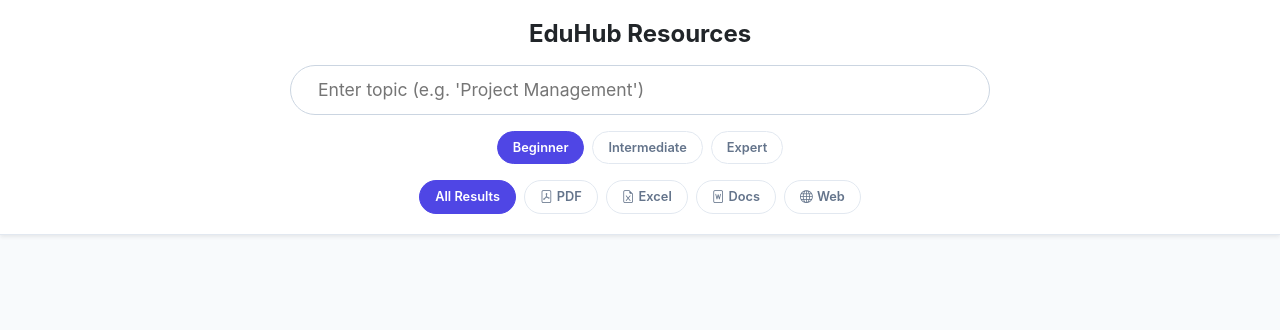
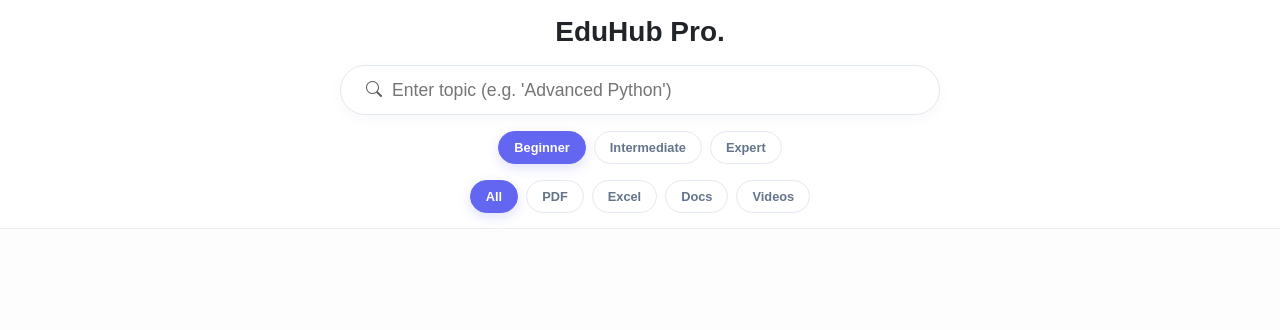
Before and after one commit to amilasdayananda/eduhub, a Flask app: page / in a window 1280 px wide. Shown: the top 330 px of the page. Run offline with Flask 3, Linux system fonts and the light colour scheme.

Commit message:
Update index.html

```diff
--- a/templates/index.html
+++ b/templates/index.html
@@ -2,61 +2,58 @@
 <html lang="en">
 <head>
     <meta charset="UTF-8">
-    <title>EduHub Pro | Advanced Filters</title>
+    <title>EduHub Pro | Global Search</title>
     <link href="https://cdn.jsdelivr.net/npm/bootstrap@5.3.0/dist/css/bootstrap.min.css" rel="stylesheet">
     <link rel="stylesheet" href="https://cdn.jsdelivr.net/npm/bootstrap-icons@1.11.0/font/bootstrap-icons.css">
     <style>
-        :root { --accent: #4f46e5; }
-        body { background: #f8fafc; font-family: 'Inter', sans-serif; }
+        :root { --accent: #6366f1; }
+        body { background: #fdfdfd; font-family: 'Plus Jakarta Sans', sans-serif; }
+        .nav-glass { position: sticky; top: 0; background: rgba(255,255,255,0.85); backdrop-filter: blur(15px); border-bottom: 1px solid #eee; z-index: 1000; padding: 15px 0; }
+        .search-pill { background: #fff; border-radius: 50px; border: 1px solid #e2e8f0; padding: 10px 25px; max-width: 600px; margin: 0 auto; box-shadow: 0 4px 15px rgba(0,0,0,0.03); }
+        .search-pill input { border: none; outline: none; width: 100%; font-size: 1.1rem; }
 
-        /* Dashboard Header */
-        .dashboard-nav {
-            position: sticky; top: 0; background: rgba(255,255,255,0.9);
-            backdrop-filter: blur(15px); border-bottom: 1px solid #e2e8f0;
-            padding: 20px 0; z-index: 1000;
-        }
-        .search-wrap { background: #fff; border-radius: 50px; border: 1px solid #cbd5e1; padding: 10px 25px; max-width: 700px; margin: 0 auto; }
-        .search-wrap input { border: none; outline: none; width: 100%; font-size: 1.1rem; }
+        .filter-chip { cursor: pointer; padding: 6px 15px; border-radius: 50px; font-size: 0.8rem; font-weight: 600; border: 1px solid #e2e8f0; background: #fff; transition: 0.3s; color: #64748b; }
+        .filter-chip.active { background: var(--accent); color: white; border-color: var(--accent); box-shadow: 0 4px 12px rgba(99, 102, 241, 0.2); }
 
-        /* Filter Pills */
-        .filter-pill { cursor: pointer; padding: 6px 15px; border-radius: 50px; font-size: 0.8rem; font-weight: 600; border: 1px solid #e2e8f0; background: #fff; transition: 0.3s; color: #64748b; }
-        .filter-pill.active { background: var(--accent); color: white; border-color: var(--accent); }
+        .res-card { background: #fff; border-radius: 24px; padding: 25px; border: 1px solid #f1f5f9; height: 100%; transition: all 0.4s ease; }
+        .res-card:hover { transform: translateY(-8px); box-shadow: 0 20px 40px rgba(0,0,0,0.05); }
 
-        .res-card { background: #fff; border-radius: 20px; padding: 20px; border: 1px solid #f1f5f9; height: 100%; transition: 0.3s; }
-        .res-card:hover { transform: translateY(-8px); box-shadow: 0 15px 30px rgba(0,0,0,0.05); }
-
-        .icon-box { width: 44px; height: 44px; border-radius: 10px; display: flex; align-items: center; justify-content: center; font-size: 1.3rem; margin-bottom: 15px; }
-        .bg-pdf { background: #fef2f2; color: #ef4444; }
+        .icon-sq { width: 48px; height: 48px; border-radius: 12px; display: flex; align-items: center; justify-content: center; font-size: 1.4rem; margin-bottom: 15px; }
+        .bg-pdf { background: #fee2e2; color: #ef4444; }
         .bg-excel { background: #f0fdf4; color: #22c55e; }
         .bg-document { background: #eff6ff; color: #3b82f6; }
+        .bg-video { background: #fff7ed; color: #f97316; }
         .bg-web { background: #f5f3ff; color: #7c3aed; }
-        .bg-video { background: #fff7ed; color: #f97316; }
+
+        /* Video Embed Style */
+        .video-thumb { border-radius: 12px; width: 100%; margin-bottom: 15px; background: #000; height: 150px; display: flex; align-items: center; justify-content: center; color: white; }
     </style>
 </head>
 <body>
 
-<div class="dashboard-nav shadow-sm">
+<nav class="nav-glass">
     <div class="container text-center">
-        <h4 class="fw-bold mb-3">EduHub Resources</h4>
-        <div class="search-wrap d-flex align-items-center mb-3">
-            <input type="text" id="qInput" placeholder="Enter topic (e.g. 'Project Management')">
+        <h3 class="fw-bold mb-3">EduHub Pro.</h3>
+        <div class="search-pill d-flex align-items-center mb-3">
+            <i class="bi bi-search text-muted me-2"></i>
+            <input type="text" id="qInput" placeholder="Enter topic (e.g. 'Advanced Python')">
         </div>
 
         <div class="d-flex justify-content-center gap-2 mb-3">
-            <div class="filter-pill active level-p" onclick="setType(this, 'level', 'Beginner')">Beginner</div>
-            <div class="filter-pill level-p" onclick="setType(this, 'level', 'Intermediate')">Intermediate</div>
-            <div class="filter-pill level-p" onclick="setType(this, 'level', 'Expert')">Expert</div>
+            <div class="filter-chip active l-chip" onclick="updateFilter(this, 'level', 'Beginner')">Beginner</div>
+            <div class="filter-chip l-chip" onclick="updateFilter(this, 'level', 'Intermediate')">Intermediate</div>
+            <div class="filter-chip l-chip" onclick="updateFilter(this, 'level', 'Expert')">Expert</div>
         </div>
 
         <div class="d-flex justify-content-center gap-2">
-            <div class="filter-pill active type-p" onclick="setType(this, 'type', 'all')">All Results</div>
-            <div class="filter-pill type-p" onclick="setType(this, 'type', 'pdf')"><i class="bi bi-file-pdf me-1"></i>PDF</div>
-            <div class="filter-pill type-p" onclick="setType(this, 'type', 'excel')"><i class="bi bi-file-earmark-excel me-1"></i>Excel</div>
-            <div class="filter-pill type-p" onclick="setType(this, 'type', 'document')"><i class="bi bi-file-word me-1"></i>Docs</div>
-            <div class="filter-pill type-p" onclick="setType(this, 'type', 'web')"><i class="bi bi-globe me-1"></i>Web</div>
+            <div class="filter-chip active t-chip" onclick="updateFilter(this, 'type', 'all')">All</div>
+            <div class="filter-chip t-chip" onclick="updateFilter(this, 'type', 'pdf')">PDF</div>
+            <div class="filter-chip t-chip" onclick="updateFilter(this, 'type', 'excel')">Excel</div>
+            <div class="filter-chip t-chip" onclick="updateFilter(this, 'type', 'document')">Docs</div>
+            <div class="filter-chip t-chip" onclick="updateFilter(this, 'type', 'video')">Videos</div>
         </div>
     </div>
-</div>
+</nav>
 
 <div class="container py-5">
     <div id="grid" class="row g-4"></div>
@@ -67,11 +64,10 @@ let state = { q: '', level: 'Beginner', type: 'all' };
 const input = document.getElementById('qInput');
 const grid = document.getElementById('grid');
 
-function setType(el, category, val) {
-    const selector = category === 'level' ? '.level-p' : '.type-p';
-    document.querySelectorAll(selector).forEach(p => p.classList.remove('active'));
+function updateFilter(el, cat, val) {
+    document.querySelectorAll(`.${cat[0]}-chip`).forEach(c => c.classList.remove('active'));
     el.classList.add('active');
-    state[category] = val;
+    state[cat] = val;
     if(state.q.length > 2) performSearch();
 }
 
@@ -79,36 +75,33 @@ input.addEventListener('input', (e) => {
     state.q = e.target.value;
     if(state.q.length < 3) return;
     clearTimeout(window.sTimer);
-    window.sTimer = setTimeout(performSearch, 700);
+    window.sTimer = setTimeout(performSearch, 800);
 });
 
 async function performSearch() {
-    grid.innerHTML = '<div class="col-12 text-center py-5"><div class="spinner-border text-primary mb-3"></div><p>Filtering Global Databases...</p></div>';
+    grid.innerHTML = '<div class="col-12 text-center py-5"><div class="spinner-border text-primary"></div><p class="mt-2 text-muted">Mining global repositories...</p></div>';
 
-    const url = `/api/search?q=${encodeURIComponent(state.q)}&level=${state.level}&type=${state.type}`;
-    const res = await fetch(url);
+    const res = await fetch(`/api/search?q=${encodeURIComponent(state.q)}&level=${state.level}&type=${state.type}`);
     const data = await res.json();
 
     grid.innerHTML = data.map(item => `
         <div class="col-md-6 col-lg-4">
-            <div class="res-card shadow-sm">
-                <div class="icon-box bg-${item.type}">
-                    <i class="bi ${getIcon(item.type)}"></i>
-                </div>
+            <div class="res-card">
+                ${item.type === 'video' ? `<div class="video-thumb"><i class="bi bi-play-btn fs-1"></i></div>` : `<div class="icon-sq bg-${item.type}"><i class="bi ${getIcon(item.type)}"></i></div>`}
                 <h6 class="fw-bold mb-1">${item.title}</h6>
                 <div class="mt-3">
-                    <span class="badge bg-light text-dark border">${item.type.toUpperCase()}</span>
+                    <span class="badge bg-light text-dark border text-uppercase">${item.type}</span>
                     <span class="badge bg-indigo-50 text-indigo-700">${item.level}</span>
                 </div>
-                <a href="${item.url}" target="_blank" class="btn btn-primary btn-sm rounded-pill w-100 mt-3">Open</a>
+                <a href="${item.url}" target="_blank" class="btn btn-primary btn-sm rounded-pill w-100 mt-3">${item.type === 'video' ? 'Watch Now' : 'Download Now'}</a>
             </div>
         </div>
     `).join('');
 }
 
-function getIcon(type) {
-    const map = {'pdf': 'bi-file-pdf', 'excel': 'bi-file-earmark-excel', 'document': 'bi-file-word', 'web': 'bi-globe', 'video': 'bi-play-circle'};
-    return map[type] || 'bi-journal-text';
+function getIcon(t) {
+    const icons = {'pdf': 'bi-file-pdf', 'excel': 'bi-file-earmark-excel', 'document': 'bi-file-word', 'web': 'bi-globe', 'video': 'bi-play-btn'};
+    return icons[t] || 'bi-journal-text';
 }
 </script>
 </body>
```
